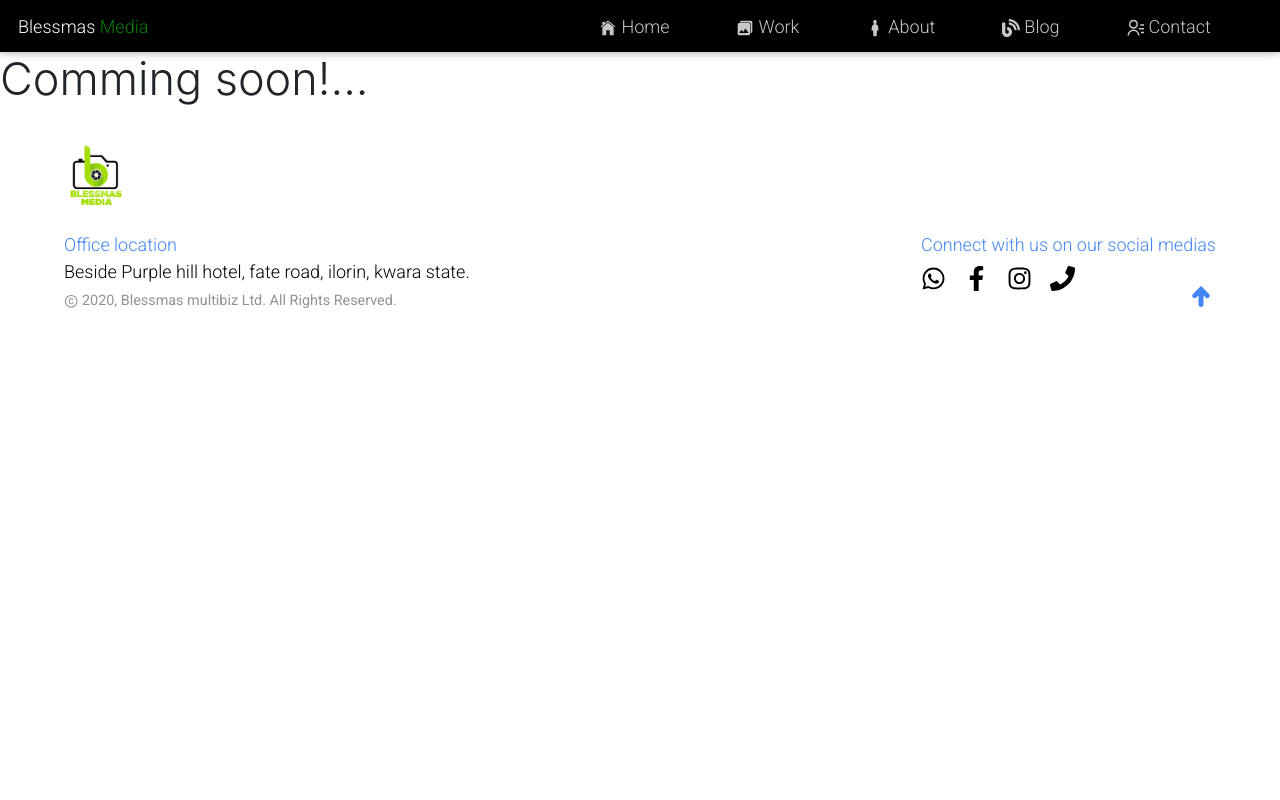
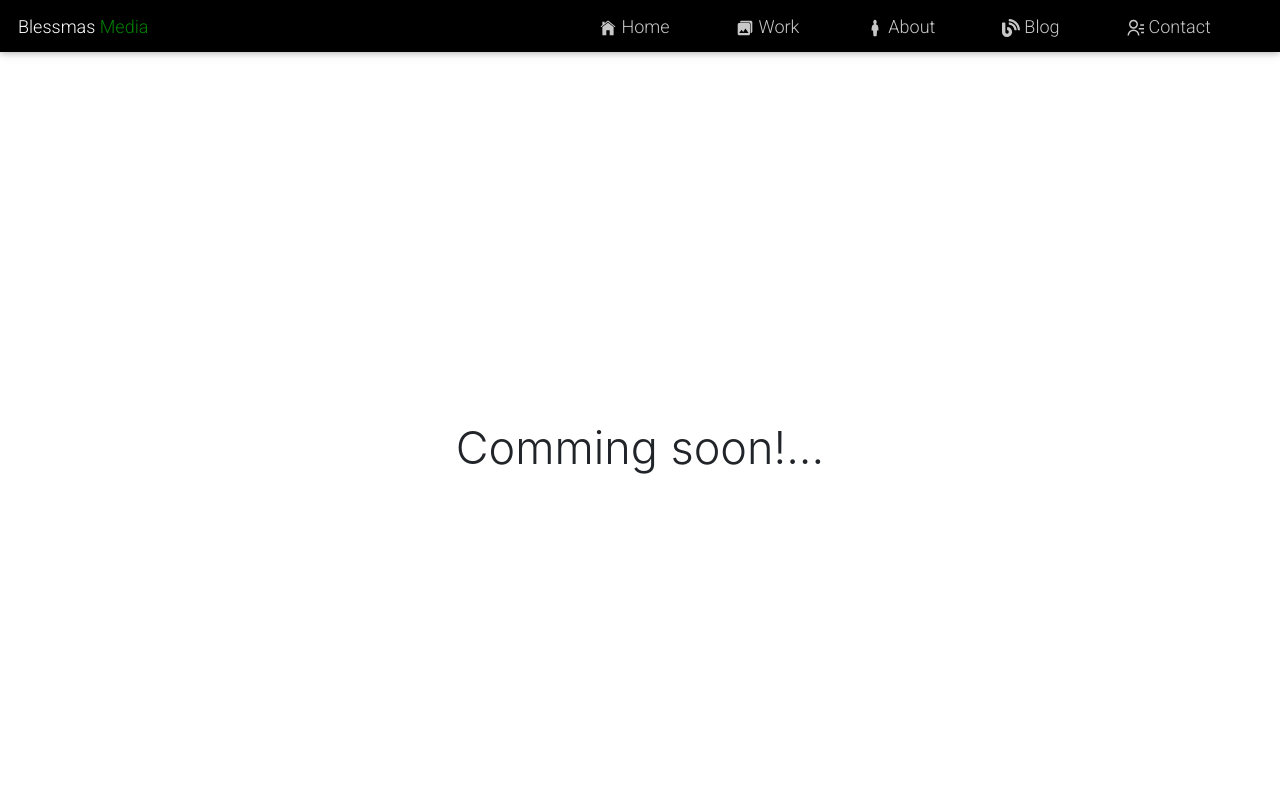
Before and after one commit to Marvelousy20/Photography-website, a Gatsby site: page /blog in a window 1280 px wide. Shown: the top 800 px of the page. Built offline with nearby package versions, Linux system fonts and the light colour scheme; Gatsby itself is replaced by a stand-in of ours.

Commit message:
changes made

```diff
--- a/gatsby-config.js
+++ b/gatsby-config.js
@@ -1,8 +1,8 @@
 module.exports = {
   siteMetadata: {
-    title: `Blessmas Media`,
-    description: `We bring your memories to life.`,
-    author: `@gatsbyjs`,
+    title: `Blessmas Media photography`,
+    description: `Blessmas media photography brings your memories to life`,
+    author: `Afolabi Blessing Isaac`,
   },
   plugins: [
     `gatsby-plugin-react-helmet`,
@@ -42,7 +42,7 @@ module.exports = {
         background_color: `#663399`,
         theme_color: `#663399`,
         display: `minimal-ui`,
-        icon: `src/images/gatsby-icon.png`, // This path is relative to the root of the site.
+        icon: `src/images/blessmas.png`, // This path is relative to the root of the site.
       },
     },
     // this (optional) plugin enables Progressive Web App + Offline functionality
--- a/src/components/Contact/contact.js
+++ b/src/components/Contact/contact.js
@@ -16,8 +16,8 @@ function Contact() {
         Axios.post(form.action, data).then(response => {
             if(response.status === 200) {
                 setState({getstatus: "SUCCESS"})
+                form.reset() ;
                 alert('Thank you, we will get in touch shotly.')
-                form.reset() ;
                 console.log(state.getstatus)
             }
         }).catch(error => {
--- a/src/components/Footer/footer.js
+++ b/src/components/Footer/footer.js
@@ -11,6 +11,7 @@ import { animateScroll as scroll } from 'react-scroll'
 import { TiArrowUpThick } from 'react-icons/ti'
 import scrollTo from 'gatsby-plugin-smoothscroll'
 import { AiOutlineCopyright } from 'react-icons/ai'
+import { MdEmail } from 'react-icons/md'
 
 
 function footer() {
@@ -21,98 +22,44 @@ function footer() {
     }
 
     return (
-        <div style = {{background: 'rgba(255, 255, 255, .98)', padding: '30px 5%',}}
+        <div style = {{padding: '30px 5%',}}
             className = {`container-fluid text-primary ${footerstyles.cont}`} id = 'header'>
-            {/* <div className = {`row ${footerstyles.rows}`}>
-                <div className = {`col-4 ${footerstyles.col}`}>
-                    <div style ={{display: 'flex', flexDirection: 'column',
-                    }} className = {`${footerstyles.m}`}>
-                        <div className = {`${footerstyles.image} justify-content-center`}>
-                            <img src = {Logo} alt = "logo" style = {{width: '60px', height: '60px'}} />
-                        </div>
-                        <span onClick={() => scrollTo('#home-id')} className = 'mb-3' style ={{cursor: 'pointer'}}>Home</span>
-                        <Link to = '/about' className = 'mb-3'>About</Link>
-                        <span onClick={() => scrollTo('#some-id')} className = 'mb-3'
-                            style ={{cursor: 'pointer'}}>
-                        contact
-                        </span>
-
-                        <Link to = '/blog' className = 'mb-3'>Blog</Link>
-                        <p className = {footerstyles.office}>
-                            <span>Office location</span> <br/>
-                            <small>Beside Purple hill hotel, fate road, ilorin.</small>
-                        </p>
-                    </div>
-                    <div className = {footerstyles.icons}>
-                        <Link to = "#" className = 'mr-3'>
-                            <FaWhatsapp style = {{width: '25px',  height: '25px'}} />
-                        </Link>
-
-                        <Link to = "https://m.facebook.com/home.php" className = 'mr-3'>
-                            <FaFacebookF  style = {{width: '25px',  height: '25px'}}/>
-                        </Link>
-
-                        <Link to = "https://www.instagram.com/blessmasmedia/" className = 'mr-3'>
-                            <FaInstagram  style = {{width: '25px',  height: '25px'}}/>
-                        </Link>
-
-                        <Link to = "tel: 08064531175" className = 'mr-3'>
-                            <FaPhone  style = {{width: '25px',  height: '25px'}}/>
-                        </Link>
-                    </div>
-                </div>
-
-                <div className = {`${footerstyles.d} col-4`}>
-                    <div style ={{display: 'flex', flexDirection: 'column',
-                    }} className = {`${footerstyles.m}`}>
-                        <span style ={{fontSize:  '1.2rem'}} className = 'mb-3'>Our Services</span>
-                        <span className = 'mb-3'>Documentary</span>
-                        <span className = 'mb-3'>Beauty</span>
-                        <span className = 'mb-3'>Photo Journalism</span>
-                        <span className = 'mb-3'>Modelling</span>
-                    </div>
-                </div>
-
-                <div className = {`${footerstyles.d} col-4`}>
-                    <span style ={{fontSize:  '1.2rem'}}>Office location</span> <br/>
-                    <small>Beside Purple hill hotel, fate road, ilorin.</small>
-                </div>
-            </div>
-                height: '35px'
-            }}  className = {footerstyles.arrow}/> */}
             <div className = {`${footerstyles.image} justify-content-center`}>
-                <img src = {Logo} alt = "logo" style = {{width: '60px', height: '60px'}} />
+                <img src = {Logo} alt = "logo" style = {{width: '60px', height: '60px'}} alt = "logo" />
             </div>
             <div className = {`d-flex ${footerstyles.display}`}>
                 <div>
-                    <span>Office location</span> <br/>
-                    <span style = {{ color: 'black'}}>Beside Purple hill hotel, fate road, ilorin, kwara state.</span> <br />
+                    <span style = {{color: 'green'}}>Office location</span> <br/>
+                    <span style = {{ color: '#fff'}}>Beside Purple hill hotel, fate road, ilorin, kwara state.</span> <br />
                     <small className = {`${footerstyles.copywrite}`}><AiOutlineCopyright /> 2020, Blessmas multibiz Ltd. All Rights Reserved. </small>
                 </div>
                 <div className = "m-auto"></div>
-                <div className = {`${footerstyles.connect}`}>
+                <div className = {`${footerstyles.connect}`} style = {{color: 'green'}}>
                     <div>Connect with us on our social medias</div>
                     <div className = 'mt-1'>
                         <Link to = "https://wa.me/+2348064531175" className = 'mr-3' target="_blank" >
-                            <FaWhatsapp style = {{width: '25px',  height: '25px', color: 'black'}} />
+                            <FaWhatsapp style = {{width: '25px',  height: '25px', color: '#fff'}} />
                         </Link>
 
                         <Link to = "https://m.facebook.com/home.php" className = 'mr-3' target="_blank">
-                            <FaFacebookF  style = {{width: '25px',  height: '25px', color: 'black'}}/>
+                            <FaFacebookF  style = {{width: '25px',  height: '25px', color: '#fff'}}/>
                         </Link>
 
                         <Link to = "https://www.instagram.com/blessmasmedia/" className = 'mr-3' target="_blank" >
-                            <FaInstagram  style = {{width: '25px',  height: '25px', color: 'black'}}/>
+                            <FaInstagram  style = {{width: '25px',  height: '25px', color: '#fff'}}/>
                         </Link>
-                        <Link to = "tel:+2349064531175" className = 'mr-3' target="_blank" >
-                            <FaPhone  style = {{width: '25px',  height: '25px', color: 'black'}}/>
-                        </Link>
+                        <a href = "tel:+2349064531175" className = 'mr-3' target="_blank">
+                            <FaPhone  style = {{width: '25px',  height: '25px', color: '#fff'}} />
+                        </a>
+                          <a href = "mailto:Blessmas4life@gmail.com" className = 'mr-3' target="_blank" >
+                            <MdEmail  style = {{width: '25px',  height: '25px', color: '#fff'}}/>
+                        </a>
                     </div>
                 </div>
                 <small className = {`${footerstyles.copy} d-none`}><AiOutlineCopyright /> 2020, Blessmas multibiz Ltd. All Rights Reserved. </small>
             </div>
             <TiArrowUpThick onClick = {scrollToTop} style = {{float: 'right', width: '30px',
-                height: '30px'
+                height: '30px', color: 'rgb(200,200,200)'
             }} className = {`${footerstyles.arrow}`} />
         </div>
     )
--- a/src/components/Footer/footer.module.css
+++ b/src/components/Footer/footer.module.css
@@ -1,9 +1,10 @@
 .arrow {
     position: relative;
     top: -30px;
+    color: 'red !important';
+    background: 'red'
 }
 .arrow:hover {
-    background: dimgray;
     color: #fff;
 	box-shadow: 0px 0px 20px rgba(50, 50, 50, .3);
 }
--- a/src/pages/about.js
+++ b/src/pages/about.js
@@ -4,6 +4,8 @@ import styles from './pagecss/about.module.css'
 import { useStaticQuery, graphql } from 'gatsby'
 import BackgroundImage from 'gatsby-background-image'
 import { Link } from 'gatsby'
+import SEO from "../components/seo"
+
 
 function About() {
     const data = useStaticQuery(graphql`
@@ -20,6 +22,7 @@ function About() {
     const imageData = data.image.childImageSharp.fixed
     return (
         <Layout>
+            <SEO title = "Blessmas media photography - About us" description = "We shoot portraits, documentaries, models and fashions. Our main office is located in ilorin"/>
             <div className = {styles.head}>
                 {/* <Img fluid = {data.image1.fluid} style ={{backgroundColor: 'yellow'}}/> */}
                 <BackgroundImage
@@ -41,7 +44,6 @@ function About() {
                 <p>
                 Blessmas media as a brand is a subset of Blessmas multibiz Ltd which deals in a wide range of business
                 e.g consultancy, contract services, purchases and supply, import and export services and logistics.
-
                 </p>
 
                 <p>
--- a/src/pages/blog.js
+++ b/src/pages/blog.js
@@ -1,10 +1,13 @@
 import React from 'react'
 import Layout from '../components/layout'
+import SEO from "../components/seo"
+
 
 function blog() {
     return (
         <Layout>
-            <div>
+            <SEO title = "Blessmas media Photography - blog" description = 'Blessmas media blog' />
+            <div style={{height: '100vh', alignItems: 'center', justifyContent: 'center'}} className = 'd-flex' >
                 <h1>Comming soon!...</h1>
             </div>
         </Layout>
--- a/src/pages/index.js
+++ b/src/pages/index.js
@@ -10,7 +10,9 @@ import Contact from '../components/Contact/contact'
 
 const IndexPage = () => (
   <Layout>
-    <SEO title="Home" />
+    <SEO title="Blessmas media photography - Taking the best pictures for your events" description = "Photography is a art. Blessmas media photography takes the best pictures
+      using the latest cameras. We shoot documentaries,
+      fashion and model photography and event photography. Our images speak for us." />
     <Text />
     <ImagesComponent />
     <Aboutus />
```
Also changed, not shown: src/pages/contact.js (+5 -4 lines), src/pages/work.js (+6 -1 lines), src/images/blessmas.png (added).
